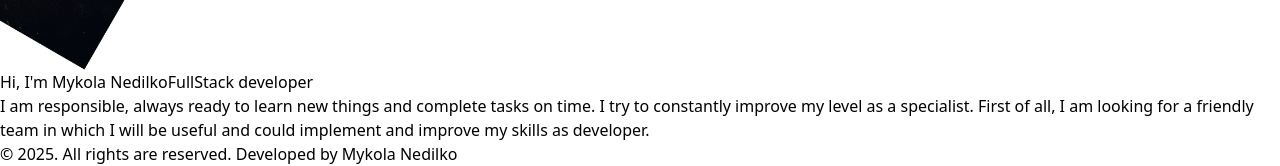
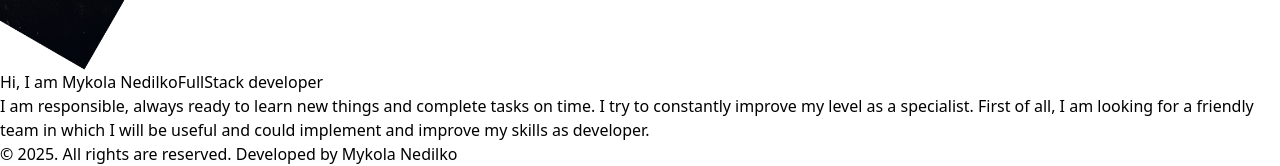
Before and after one commit to NickNedilko/my-nextjs-portfolio, a Next.js app: page / in a window 1280 px wide. Shown: the part 625-791 px from the top of the page. Built offline with nearby package versions, Linux system fonts and the light colour scheme.

Commit message:
fix little mistakes

```diff
--- a/src/app/page.tsx
+++ b/src/app/page.tsx
@@ -22,7 +22,7 @@ export default function Home() {
         />
 
         <div className="flex flex-col gap-3 z-10 pl-40 pt-20">
-          <h1 className="text-[45px] text-white max-w-[500px] ">Hi, I'm Mykola Nedilko
+          <h1 className="text-[45px] text-white max-w-[500px] ">Hi, I am Mykola Nedilko
             <span className="text-red-500 ml-10 inline-block">FullStack developer</span>
           </h1>
           <p className="text-[16px] text-gray-200 md:text-gray mb-10 md:pb-2 max-w-[400px]">
--- a/src/components/SideBar.tsx
+++ b/src/components/SideBar.tsx
@@ -4,7 +4,7 @@ import React, { useState, useEffect } from "react";
 import { AnimatePresence } from "framer-motion";
 import { usePathname } from "next/navigation";
 import { NavLinks } from "@/constants";
-import { link } from "fs";
+
 import Link from "next/link";
 import Transition from "./Transition";
 
```
